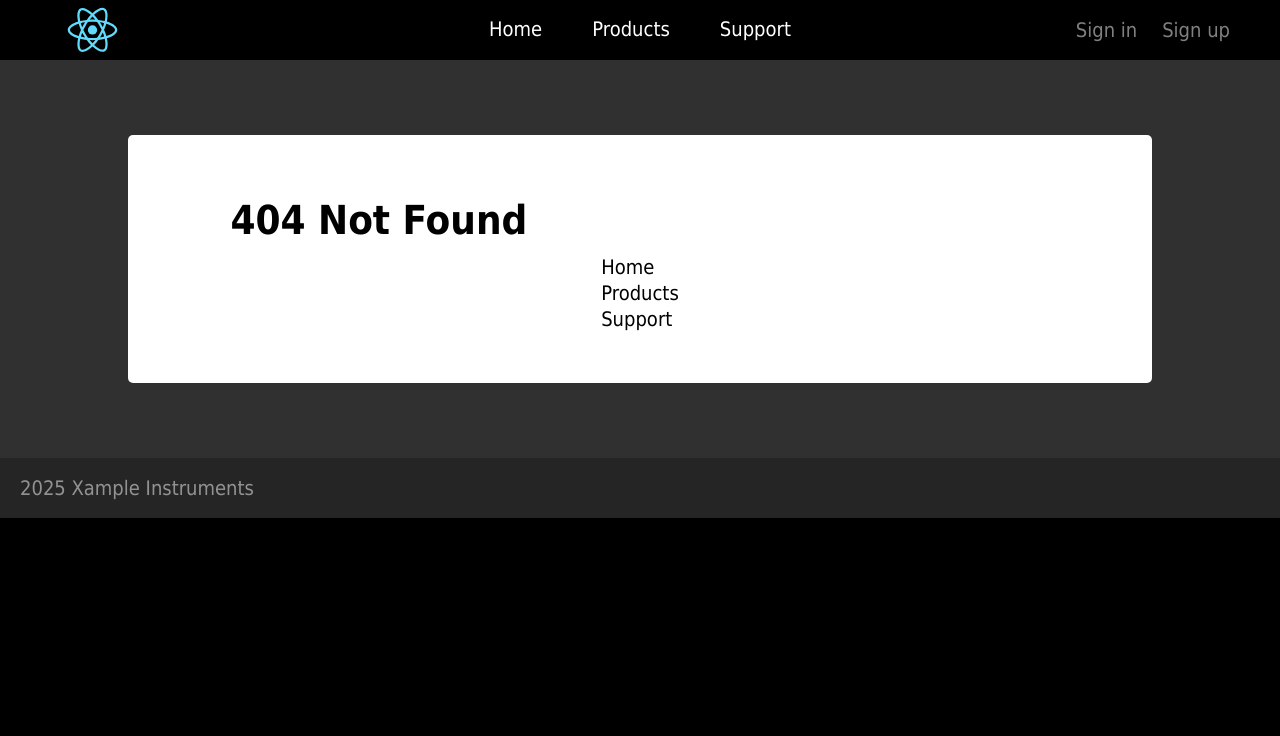
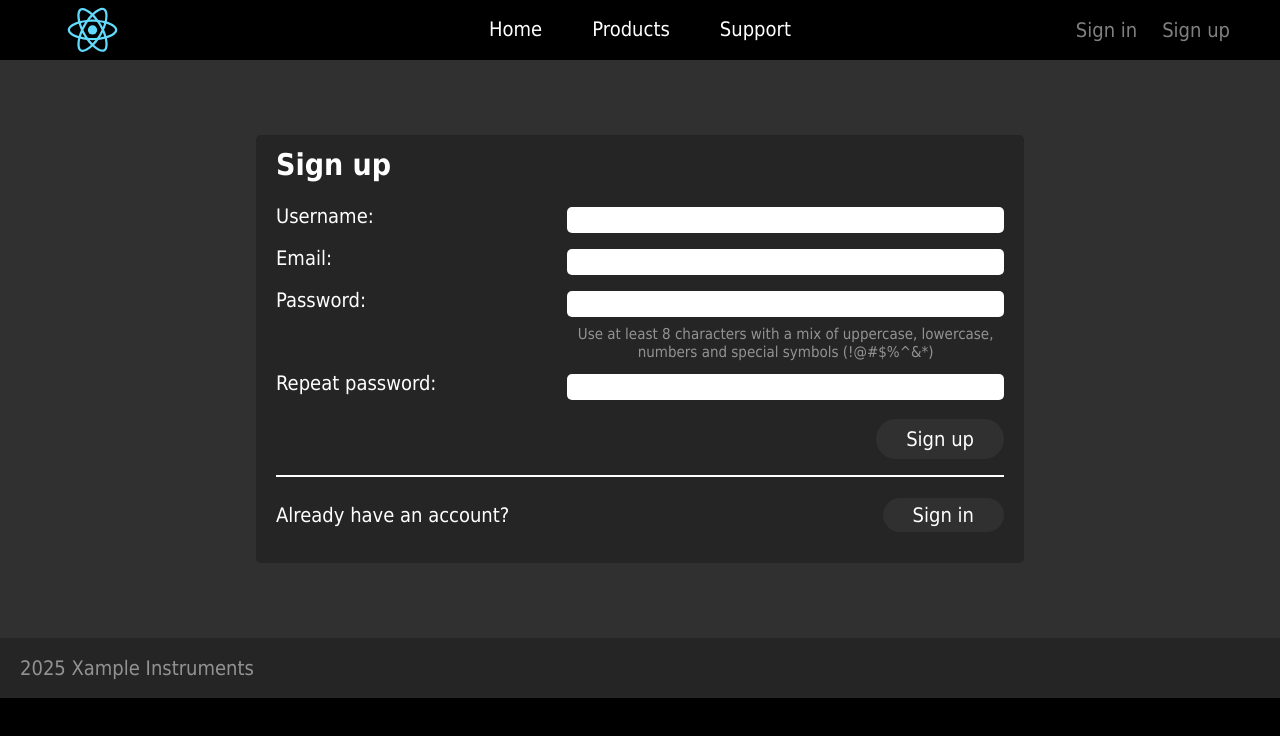
Before and after one commit to Artem-Litkovskyi/xample-instruments, a React (Create React App) app in the folder frontend/: page /signup in a window 1280 px wide. Before the commit this address had no page. Shown: the top 736 px of the page. Built offline with nearby package versions, Linux system fonts and the light colour scheme; a web font is replaced by a local one.

Commit message:
Add client side validation for the sign up page

```diff
--- a/frontend/src/assets/styles/Forms.css
+++ b/frontend/src/assets/styles/Forms.css
@@ -7,18 +7,55 @@ form div {
     margin: 10px 0;
 }
 
-form input {
-    width: 60%;
+.form-group {
+    display: grid;
+    grid-template-columns: auto 60%;
+}
+
+.form-group input {
     border: none;
     border-radius: var(--radius);
     font-family: inherit; font-size: 1em;
+    grid-column-start: 2;
+    grid-row-start: 1;
 }
 
-form label {
+.form-group input.valid {
+    border: 2px solid green;
+}
+
+.form-group input.invalid {
+    border: 2px solid red;
+}
+
+.form-group label {
     margin-block-start: 0;
     margin-block-end: 0.5rem;
     margin-inline-start: 0;
     margin-inline-end: 0;
+    grid-column-start: 1;
+    grid-row-start: 1;
+}
+
+.form-group span {
+    text-align: center;
+    font-size: 0.75em;
+    margin-top: 5px;
+    color: red;
+    grid-column-start: 2;
+    grid-row-start: 2;
+}
+
+.form-group span.rule {
+    opacity: 0.5;
+}
+
+.form-group span.valid {
+    color: green;
+}
+
+.form-group span.invalid {
+    color: red;
 }
 
 form p {
@@ -30,8 +67,20 @@ form a {
 }
 
 @media screen and (max-width: 650px) {
-    form div.form-group {
-        flex-direction: column;
+
+    .form-group {
+        display: grid;
+        grid-template-columns: 1fr;
+    }
+
+    .form-group input {
+        grid-column-start: 1;
+        grid-row-start: 2;
+    }
+
+    .form-group span {
+        grid-column-start: 1;
+        grid-row-start: 3;
     }
 
     form input, form label {
--- a/frontend/src/assets/styles/NotFound.css
+++ b/frontend/src/assets/styles/NotFound.css
@@ -1,24 +1,22 @@
 .not-found {
-    background-color: white;
-    border-radius: 5px;
     padding: 50px 10%;
     margin: auto 0;
     text-align: left;
 }
 
+.not-found nav {
+    width: fit-content;
+}
+
 .not-found nav li {
     display: block;
-    width: min-content;
+    width: fit-content;
 }
 
 .not-found nav li + li {
     margin-left: 0;
 }
 
-.not-found nav a {
-    color: black;
-}
-
 .not-found nav span {
     background-color: black;
 }
--- a/frontend/src/components/NotFound.tsx
+++ b/frontend/src/components/NotFound.tsx
@@ -7,7 +7,7 @@ import '../assets/styles/NotFound.css';
 
 function NotFound() {
     return (
-        <div className="not-found">
+        <div className="not-found panel light">
             <h1>404 Not Found</h1>
             <NavBar
                 navigation={[
--- /dev/null
+++ b/frontend/src/components/ValidatedInput.tsx
@@ -0,0 +1,37 @@
+import React from "react";
+
+
+enum ValidatedInputState {
+    Initial="",
+    Valid="valid",
+    Invalid="invalid",
+}
+
+
+function ValidatedInput(params: {
+    label: string, type: string, id: string, value: string,
+    onChange?: React.ChangeEventHandler<HTMLInputElement>,
+    onBlur?: React.ChangeEventHandler<HTMLInputElement>,
+    ruleMessage?: string, alwaysShowRule?: boolean, state?: ValidatedInputState,
+}) {
+    return (
+        <div className="form-group">
+            <label htmlFor={params.id}>{params.label}</label>
+
+            <input
+                type={params.type} id={params.id} name={params.id} value={params.value}
+                onChange={params.onChange} onBlur={params.onBlur} className={params.state}
+            />
+
+            {(params.alwaysShowRule || params.state === ValidatedInputState.Invalid) && (
+                <span className={params.state === ValidatedInputState.Initial ? "rule" : params.state}>
+                    {params.ruleMessage}
+                </span>
+            )}
+        </div>
+    )
+}
+
+
+export default ValidatedInput;
+export {ValidatedInputState};
--- a/frontend/src/index.tsx
+++ b/frontend/src/index.tsx
@@ -6,6 +6,7 @@ import HomePage from "./pages/HomePage";
 import NotFoundPage from "./pages/NotFoundPage";
 import ProductsPage from "./pages/ProductsPage";
 import SignInPage from "./pages/SignInPage";
+import SignUpPage from "./pages/SignUpPage";
 
 import './index.css';
 import './assets/styles/Buttons.css';
@@ -31,6 +32,10 @@ const router = createBrowserRouter([
     {
         path: '/signin',
         element: <SignInPage />,
+    },
+    {
+        path: '/signup',
+        element: <SignUpPage />,
     }
 ]);
 
--- /dev/null
+++ b/frontend/src/pages/SignUpPage.tsx
@@ -0,0 +1,108 @@
+import React, {useState} from "react";
+import {Link} from "react-router-dom";
+
+import HeaderAndFooter from "./HeaderAndFooter";
+import ValidatedInput, {ValidatedInputState} from "../components/ValidatedInput";
+import {validateEmail, validatePassword, validateUsername} from "../services/UserService";
+
+
+function SignUpPage() {
+    const [fields, setFields] = useState({username:"", email:"", password:"", repeatPassword:""});
+    const [states, setStates] = useState({username:ValidatedInputState.Initial, email:ValidatedInputState.Initial, password:ValidatedInputState.Initial, repeatPassword:ValidatedInputState.Initial});
+
+    const validateRepeatPassword = (value: string) => value === fields.password;
+    const validators = {username:validateUsername, email:validateEmail, password:validatePassword, repeatPassword:validateRepeatPassword};
+
+    const handleChange = (event: any) => {
+        const name = event.target.name;
+        const value = event.target.value;
+        setFields(fields => ({...fields, [name]: value}));
+
+        if (name !== "password") return;
+
+        const isValid = validators[name as keyof typeof validators](value);
+
+        if (!isValid && states[name as keyof typeof states] === ValidatedInputState.Initial) return;
+
+        setStates(states => (
+            {...states, [name]: isValid ? ValidatedInputState.Valid : ValidatedInputState.Invalid}));
+    }
+
+    const handleBlur = (event: any) => {
+        const name = event.target.name;
+        const value = event.target.value;
+
+        const isValid = validators[name as keyof typeof validators](value);
+        setStates(states => (
+            {...states, [name]: isValid ? ValidatedInputState.Valid : ValidatedInputState.Invalid}));
+    }
+
+    const handleSubmit = (event: any) => {
+        event.preventDefault();
+        alert(fields);
+    }
+
+    return (
+        <HeaderAndFooter>
+            <div className="content narrow">
+                <div className="panel dark">
+                    <div>
+                        <h2>Sign up</h2>
+
+                        <form
+                            onSubmit={handleSubmit}
+                            onKeyDown={(e) => { e.key === 'Enter' && e.preventDefault(); }}
+                        >
+                            <ValidatedInput
+                                label="Username:" type="text" id="username" value={fields.username}
+                                onChange={handleChange} onBlur={handleBlur}
+                                ruleMessage="This name is already taken"
+                                alwaysShowRule={false}
+                                state={states.username}
+                            />
+
+                            <ValidatedInput
+                                label="Email:" type="text" id="email" value={fields.email}
+                                onChange={handleChange} onBlur={handleBlur}
+                                ruleMessage="Incorrect email address"
+                                alwaysShowRule={false}
+                                state={states.email}
+                            />
+
+                            <ValidatedInput
+                                label="Password:" type="password" id="password" value={fields.password}
+                                onChange={handleChange} onBlur={handleBlur}
+                                ruleMessage="Use at least 8 characters with a mix of uppercase, lowercase, numbers and special symbols (!@#$%^&*)"
+                                alwaysShowRule={true}
+                                state={states.password}
+                            />
+
+                            <ValidatedInput
+                                label="Repeat password:" type="password" id="repeatPassword" value={fields.repeatPassword}
+                                onChange={handleChange} onBlur={handleBlur}
+                                ruleMessage="Passwords do not match"
+                                alwaysShowRule={false}
+                                state={states.repeatPassword}
+                            />
+
+                            <div>
+                                <p aria-hidden={true}></p>
+                                <button className="button gray">Sign up</button>
+                            </div>
+
+                            <hr />
+
+                            <div>
+                                <p>Already have an account?</p>
+                                <Link to="/signin" className="button gray">Sign in</Link>
+                            </div>
+                        </form>
+                    </div>
+                </div>
+            </div>
+        </HeaderAndFooter>
+    )
+}
+
+
+export default SignUpPage;
--- /dev/null
+++ b/frontend/src/services/UserService.ts
@@ -0,0 +1,15 @@
+export function validateUsername(value: string){
+    return true;  // TODO: request to server
+}
+
+
+export function validateEmail(value: string){
+    const re = /^(([^<>()[\].,;:\s@"]+(\.[^<>()[\].,;:\s@"]+)*)|(".+"))@(([^<>()[\].,;:\s@"]+\.)+[^<>()[\].,;:\s@"]{2,})$/i;
+    return re.test(value);
+}
+
+
+export function validatePassword(value: string){
+    const re = /^(?=.*\d)(?=.*[!@#$%^&*])(?=.*[a-z])(?=.*[A-Z]).{8,}$/;
+    return re.test(value);
+}
```
